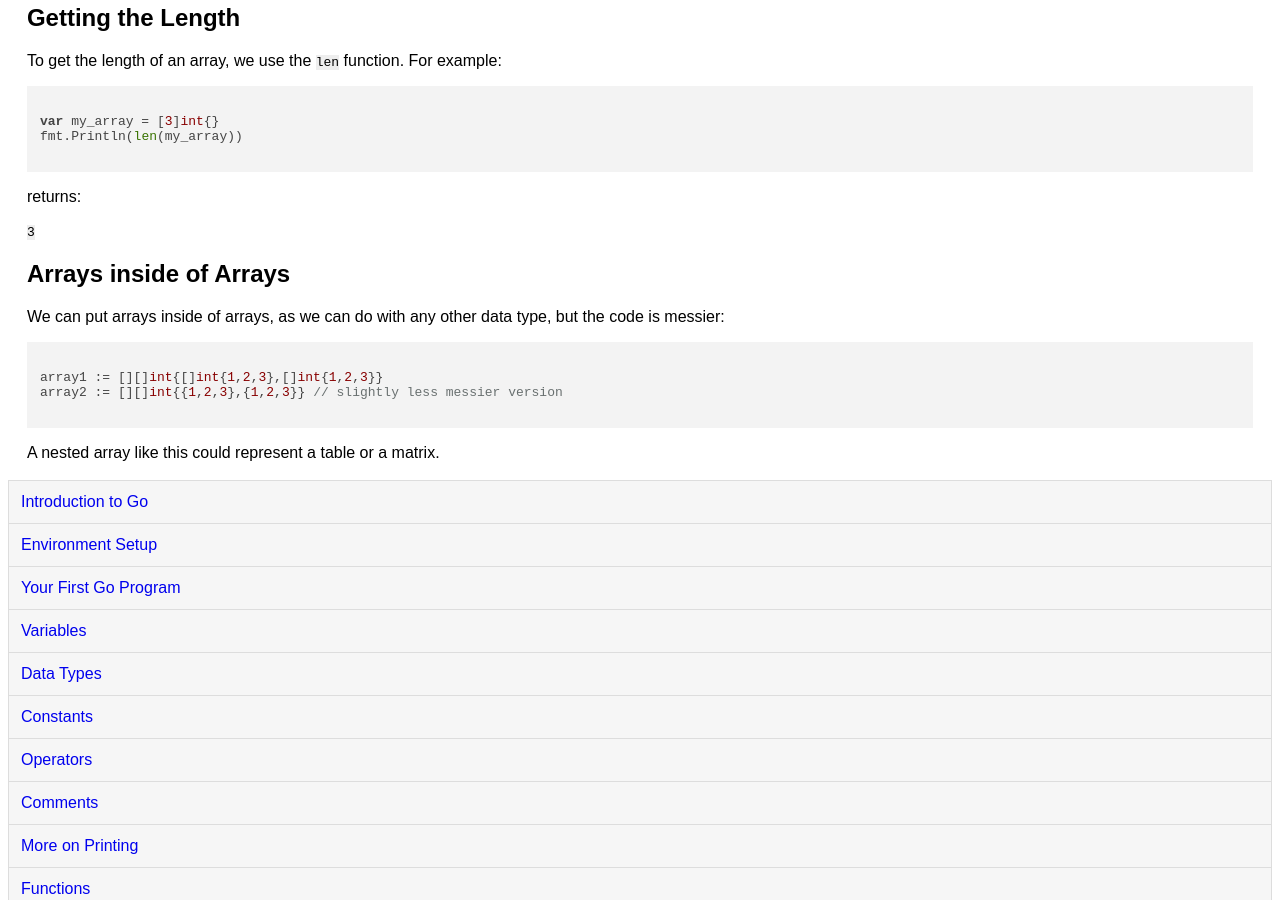
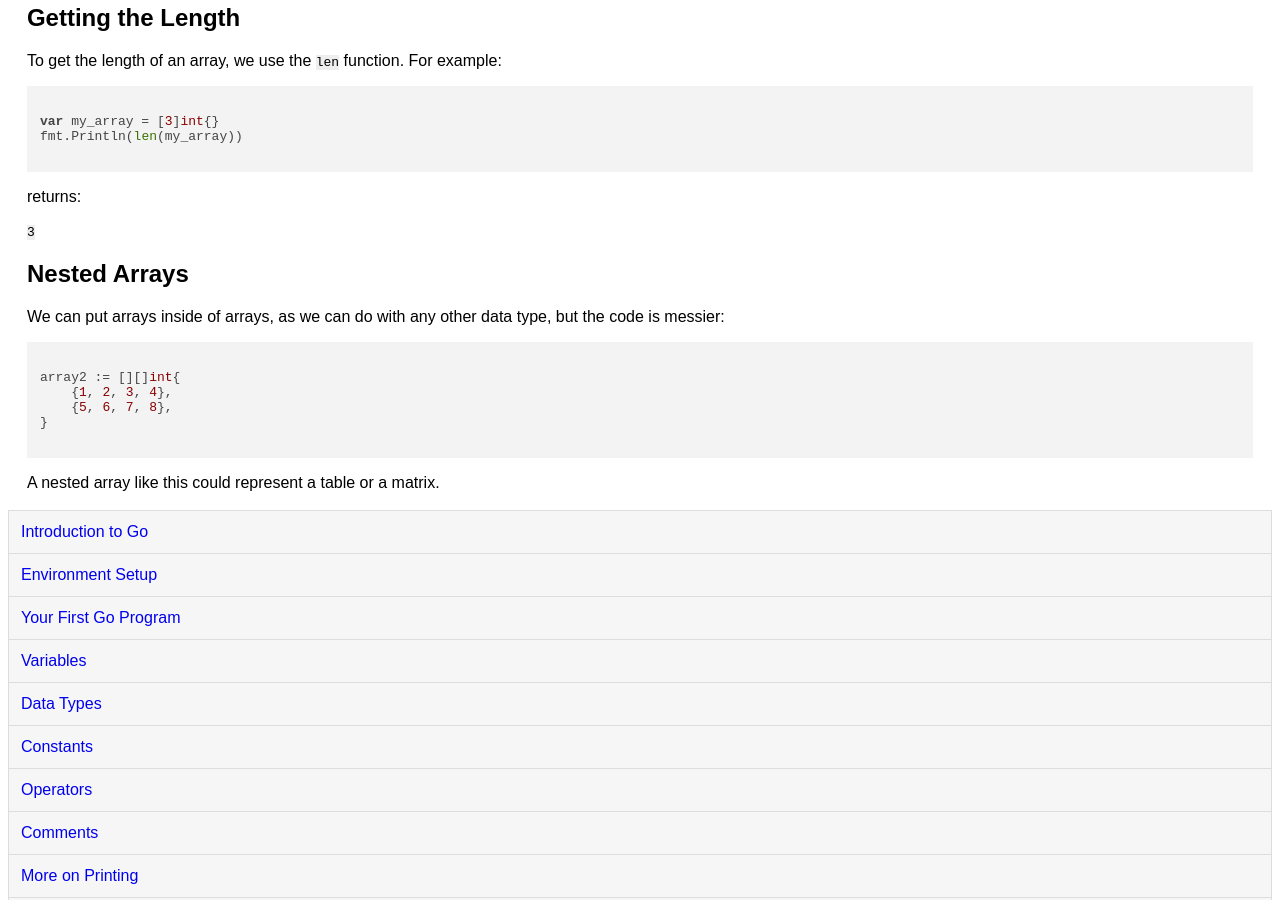
Before and after one commit to learnmonkey/learnmonkey.github.io, a Jekyll site: the page built from programming/golang/arrays.html, in a window 1280 px wide and 900 px high, scrolled down 810 px. Built offline with Jekyll 4.4.1, drawn with Linux system fonts in a browser that asks for light colours; nearby versions of some CDN libraries.

Commit message:
Minor edit

```diff
--- a/programming/golang/arrays.html
+++ b/programming/golang/arrays.html
@@ -46,11 +46,13 @@ fmt.Println(len(my_array))
 </section>
 
 <section>
-    <h2>Arrays inside of Arrays</h2>
+    <h2>Nested Arrays</h2>
     <p>We can put arrays inside of arrays, as we can do with any other data type, but the code is messier:</p>
     <pre><code class="language-go">
-array1 := [][]int{[]int{1,2,3},[]int{1,2,3}}
-array2 := [][]int&lcub;&lcub;1,2,3},{1,2,3}} // slightly less messier version
+array2 := [][]int{
+    {1, 2, 3, 4},
+    {5, 6, 7, 8},
+}
     </code></pre>
     <p>A nested array like this could represent a table or a matrix.</p>
 </section>
```
